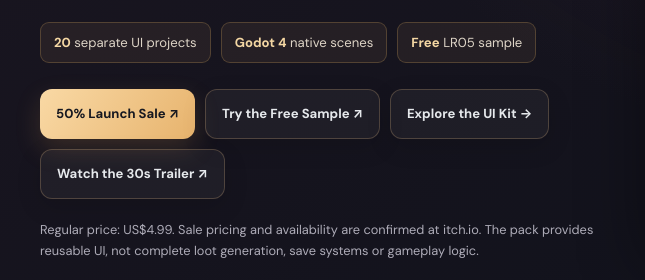
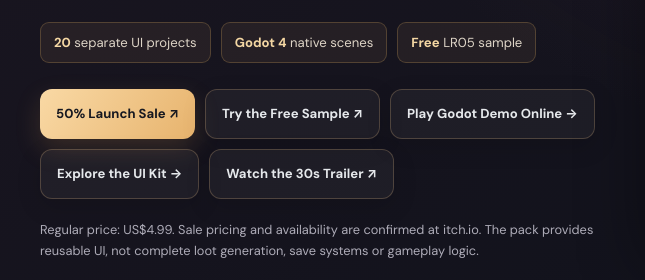
Before and after one commit to s902901126-sudo/rune-and-frame-site, a plain HTML site: page index.html in a window 1280 px wide. Shown: the part 1561-1841 px from the top of the page, 0-645 px from the left. Drawn offline with Linux system fonts and the light colour scheme.

Commit message:
Add playable LR05 Godot web demo CTA to brand homepage

```diff
--- a/index.html
+++ b/index.html
@@ -100,7 +100,7 @@
 <div class="lr-feature-facts"><span><strong>20</strong> separate UI projects</span><span><strong>Godot 4</strong> native scenes</span><span><strong>Free</strong> LR05 sample</span></div>
 <div class="lr-feature-actions">
 <a class="btn primary" href="https://itch.io/s/220906/loot-roguelite-rewards-50-launch-sale" target="_blank" rel="noopener noreferrer">50% Launch Sale ↗</a>
-<a class="btn ghost" href="https://andy0327.itch.io/loot-roguelite-rewards" target="_blank" rel="noopener noreferrer">Try the Free Sample ↗</a>
+<a class="btn ghost" href="https://andy0327.itch.io/loot-roguelite-rewards" target="_blank" rel="noopener noreferrer">Try the Free Sample ↗</a><a class="btn ghost" href="demo/loot-roguelite-rewards/" aria-label="Play actual Godot 4 LR05 interactive web demo">Play Godot Demo Online →</a>
 <a class="btn ghost" href="products/loot-roguelite-rewards.html">Explore the UI Kit →</a>
 <a class="btn ghost" href="https://www.youtube.com/shorts/9wYKs1iqCKk" target="_blank" rel="noopener noreferrer">Watch the 30s Trailer ↗</a>
 </div>
```
